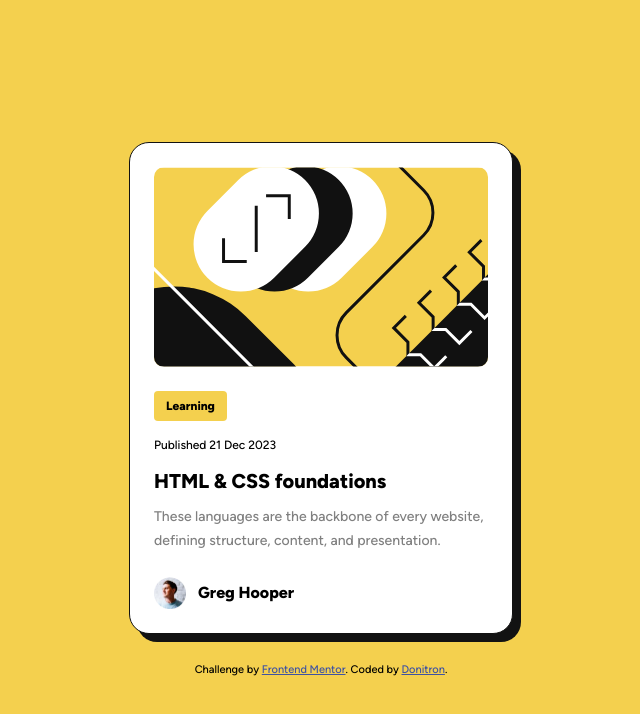
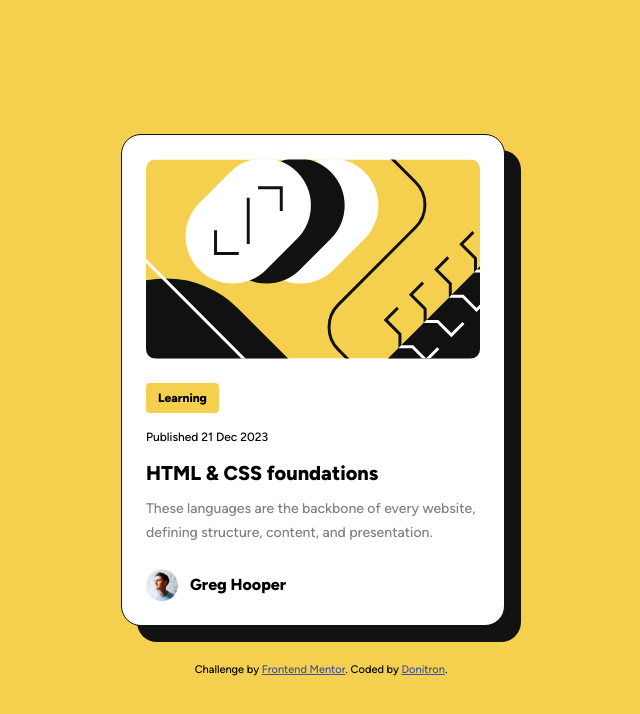
Before and after one commit to Donitron/blog-preview-card, a plain HTML site: page index.html in a window 1280 px wide. In both pictures the pointer is over the element 640 px from the left and 388 px from the top of the page. Shown: the whole page, without its empty margins (319-959 px from the left). Drawn offline with Linux system fonts and the light colour scheme.

Commit message:
Add hover animations

```diff
--- a/styles.css
+++ b/styles.css
@@ -29,6 +29,12 @@ body {
   max-width: 24rem;
   min-width: 14rem;
   box-shadow: 8px 8px hsl(0, 0%, 7%);
+  transition: transform 0.2s ease-in-out, box-shadow 0.2s ease-in-out;
+}
+
+.card:hover {
+  transform: translate(-8px, -8px);
+  box-shadow: 16px 16px hsl(0, 0%, 7%);
 }
 
 .wrapper {
@@ -70,6 +76,11 @@ h1 {
   font-weight: 800;
 }
 
+h1:hover {
+  color: hsl(47, 88%, 63%);
+  cursor: pointer;
+}
+
 p {
   margin: 0;
   font-size: 0.875rem;
```
